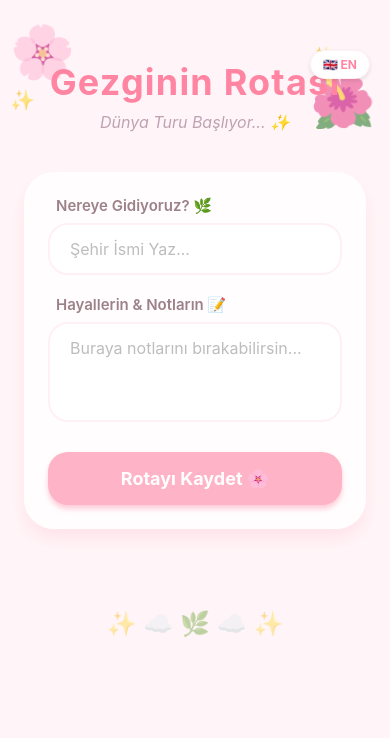
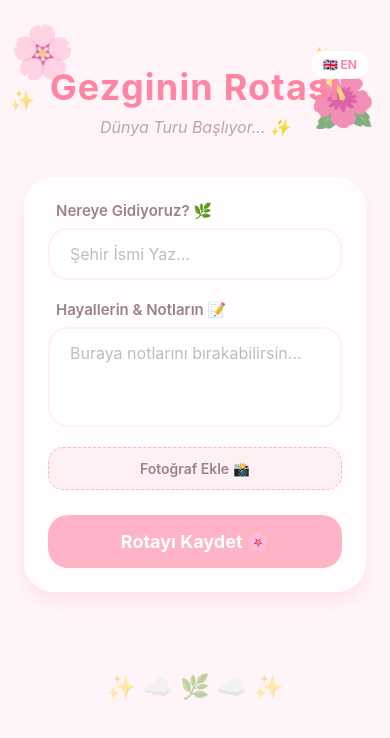
Before and after one commit to esmaotur/Naim, a React Native app: screen / in a window 390 px wide. Shown: the top 738 px of the page. Built offline with nearby package versions, Linux system fonts and the light colour scheme.

Commit message:
[NAIM: GezgininRotasi] Added image picker - 15kg

```diff
--- a/App.js
+++ b/App.js
@@ -1,11 +1,13 @@
 import React, { useState, useEffect } from 'react';
-import { StyleSheet, Text, View, TextInput, SafeAreaView, ScrollView, TouchableOpacity, KeyboardAvoidingView, Platform, Alert, Modal } from 'react-native';
+import { StyleSheet, Text, View, TextInput, SafeAreaView, ScrollView, TouchableOpacity, KeyboardAvoidingView, Platform, Alert, Modal, Image } from 'react-native';
 import AsyncStorage from '@react-native-async-storage/async-storage';
+import * as ImagePicker from 'expo-image-picker';
 import { translations } from './translations';
 
 export default function App() {
   const [city, setCity] = useState('');
   const [notes, setNotes] = useState('');
+  const [image, setImage] = useState(null);
   const [trips, setTrips] = useState([]); // Rotaları tutan liste
   const [lang, setLang] = useState('tr'); // Dil ayarı
   const t = translations[lang]; // Mevcut dil çevirileri
@@ -22,12 +24,10 @@ export default function App() {
     },
     "Paris": {
       tr: "Eyfel'in kalabalığından kaç, Montmartre'ın ara sokaklarında kaybol... 🎨🥐",
-      en: "Escape the crowds of Eiffel, get lost in the side streets of Montmartre... �🥐"
-    },
-    // ... diğerleri için de eklenebilir
+      en: "Escape the crowds of Eiffel, get lost in the side streets of Montmartre... 🎨🥐"
+    }
   };
 
-  // Uygulama açıldığında verileri yükle
   useEffect(() => {
     loadTrips();
     loadLang();
@@ -66,6 +66,19 @@ export default function App() {
     }
   };
 
+  const pickImage = async () => {
+    let result = await ImagePicker.launchImageLibraryAsync({
+      mediaTypes: ['images'],
+      allowsEditing: true,
+      aspect: [4, 3],
+      quality: 0.7,
+    });
+
+    if (!result.canceled) {
+      setImage(result.assets[0].uri);
+    }
+  };
+
   const handleAddTrip = async () => {
     if (city.trim() === '') {
       Alert.alert(t.errorTitle, t.errorMsg);
@@ -85,6 +98,7 @@ export default function App() {
       id: Date.now().toString(),
       city: city,
       notes: notes,
+      image: image,
       quote: quote,
       date: new Date().toLocaleDateString(lang === 'tr' ? 'tr-TR' : 'en-US'),
     };
@@ -94,6 +108,7 @@ export default function App() {
     saveTrips(updatedTrips);
     setCity('');
     setNotes('');
+    setImage(null);
   };
 
   const handleDeleteTrip = (id) => {
@@ -130,12 +145,10 @@ export default function App() {
         style={{ flex: 1 }}
       >
         <ScrollView contentContainerStyle={styles.scrollContent}>
-          {/* Dil Değiştirme Butonu */}
           <TouchableOpacity style={styles.langSwitch} onPress={toggleLang}>
             <Text style={styles.langText}>{lang === 'tr' ? '🇬🇧 EN' : '🇹🇷 TR'}</Text>
           </TouchableOpacity>
 
-          {/* Dekoratif Çiçekler ve Işıltılar */}
           <View style={styles.decorationsLeft}>
             <Text style={styles.decorText}>🌸</Text>
             <Text style={styles.decorTextSmall}>✨</Text>
@@ -145,13 +158,11 @@ export default function App() {
             <Text style={styles.decorText}>🌺</Text>
           </View>
 
-          {/* Ana Başlık */}
           <View style={styles.headerContainer}>
             <Text style={styles.headerTitle}>{t.headerTitle}</Text>
             <Text style={styles.headerSubtitle}>{t.headerSubtitle}</Text>
           </View>
 
-          {/* Giriş Alanları */}
           <View style={styles.formContainer}>
             <View style={styles.inputWrapper}>
               <Text style={styles.label}>{t.inputLabelCity}</Text>
@@ -177,12 +188,19 @@ export default function App() {
               />
             </View>
 
+            <TouchableOpacity style={[styles.photoInput, image && styles.photoSelected]} onPress={pickImage}>
+              <Text style={styles.photoInputText}>{image ? t.photoSelected : t.photoButton}</Text>
+            </TouchableOpacity>
+
+            {image && (
+              <Image source={{ uri: image }} style={styles.previewImage} />
+            )}
+
             <TouchableOpacity style={styles.button} onPress={handleAddTrip}>
               <Text style={styles.buttonText}>{t.saveButton}</Text>
             </TouchableOpacity>
           </View>
 
-          {/* Rotalarım Listesi */}
           {trips.length > 0 && (
             <View style={styles.listContainer}>
               <Text style={styles.listSectionTitle}>{t.listTitle}</Text>
@@ -195,6 +213,10 @@ export default function App() {
                     </TouchableOpacity>
                   </View>
                   <Text style={styles.tripDate}>{item.date}</Text>
+
+                  {item.image && (
+                    <Image source={{ uri: item.image }} style={styles.cardImage} />
+                  )}
 
                   {item.quote ? (
                     <View style={styles.quoteWrapper}>
@@ -218,7 +240,6 @@ export default function App() {
             </View>
           )}
 
-          {/* AI Modal */}
           <Modal
             animationType="slide"
             transparent={true}
@@ -240,7 +261,6 @@ export default function App() {
             </View>
           </Modal>
 
-          {/* Alt Dekorasyon */}
           <View style={styles.footerDecor}>
             <Text style={styles.footerDecorText}>✨ ☁️ 🌿 ☁️ ✨</Text>
           </View>
@@ -257,7 +277,7 @@ const styles = StyleSheet.create({
   },
   scrollContent: {
     padding: 24,
-    paddingTop: 60,
+    paddingTop: 65,
   },
   langSwitch: {
     position: 'absolute',
@@ -269,10 +289,6 @@ const styles = StyleSheet.create({
     borderRadius: 20,
     borderWidth: 1,
     borderColor: '#FFF0F3',
-    shadowColor: '#000',
-    shadowOffset: { width: 0, height: 2 },
-    shadowOpacity: 0.1,
-    shadowRadius: 4,
     elevation: 3,
     zIndex: 100,
   },
@@ -352,16 +368,38 @@ const styles = StyleSheet.create({
     height: 100,
     textAlignVertical: 'top',
   },
+  photoInput: {
+    backgroundColor: '#FFF0F3',
+    paddingVertical: 12,
+    borderRadius: 15,
+    alignItems: 'center',
+    marginBottom: 15,
+    borderWidth: 1,
+    borderStyle: 'dashed',
+    borderColor: '#FFB3C6',
+  },
+  photoSelected: {
+    borderStyle: 'solid',
+    backgroundColor: '#E8F5E9',
+    borderColor: '#4CAF50',
+  },
+  photoInputText: {
+    fontSize: 14,
+    fontWeight: '600',
+    color: '#9D8189',
+  },
+  previewImage: {
+    width: '100%',
+    height: 150,
+    borderRadius: 15,
+    marginBottom: 15,
+  },
   button: {
     backgroundColor: '#FFB3C6',
     borderRadius: 20,
     paddingVertical: 16,
     alignItems: 'center',
     marginTop: 10,
-    shadowColor: '#FF85A2',
-    shadowOffset: { width: 0, height: 4 },
-    shadowOpacity: 0.4,
-    shadowRadius: 5,
     elevation: 5,
   },
   buttonText: {
@@ -386,10 +424,6 @@ const styles = StyleSheet.create({
     marginBottom: 16,
     borderWidth: 1,
     borderColor: '#FFF0F3',
-    shadowColor: '#FFC1CC',
-    shadowOffset: { width: 0, height: 4 },
-    shadowOpacity: 0.15,
-    shadowRadius: 8,
     elevation: 3,
     position: 'relative',
     overflow: 'hidden',
@@ -414,6 +448,12 @@ const styles = StyleSheet.create({
     color: '#BFA2B2',
     marginBottom: 8,
     marginLeft: 2,
+  },
+  cardImage: {
+    width: '100%',
+    height: 200,
+    borderRadius: 15,
+    marginBottom: 12,
   },
   tripNotes: {
     fontSize: 14,
@@ -461,10 +501,6 @@ const styles = StyleSheet.create({
     padding: 30,
     width: '85%',
     alignItems: 'center',
-    shadowColor: '#000',
-    shadowOffset: { width: 0, height: 10 },
-    shadowOpacity: 0.3,
-    shadowRadius: 20,
     elevation: 20,
   },
   modalTitle: {
--- a/package.json
+++ b/package.json
@@ -11,6 +11,7 @@
   "dependencies": {
     "@react-native-async-storage/async-storage": "^3.0.2",
     "expo": "~54.0.33",
+    "expo-image-picker": "~17.0.10",
     "expo-status-bar": "~3.0.9",
     "react": "19.1.0",
     "react-native": "0.81.5"
--- a/translations.js
+++ b/translations.js
@@ -11,6 +11,8 @@ export const translations = {
         aiButton: "AI Tavsiyesi Al ✨🤖",
         aiModalTitle: "🤖 AI Seyahat Notu",
         modalClose: "Kapat 🌸",
+        photoButton: "Fotoğraf Ekle 📸",
+        photoSelected: "Fotoğraf Seçildi ✅",
         errorTitle: "Hata",
         errorMsg: "Lütfen bir şehir ismi girin 🌸",
         deleteTitle: "Rotayı Sil 🕊️",
@@ -31,6 +33,8 @@ export const translations = {
         aiButton: "Get AI Advice ✨🤖",
         aiModalTitle: "🤖 AI Travel Tip",
         modalClose: "Close 🌸",
+        photoButton: "Add Photo 📸",
+        photoSelected: "Photo Selected ✅",
         errorTitle: "Error",
         errorMsg: "Please enter a city name 🌸",
         deleteTitle: "Delete Route 🕊️",
```
Also changed, not shown: 1 other file (tests, documents, lock files or other folders).
